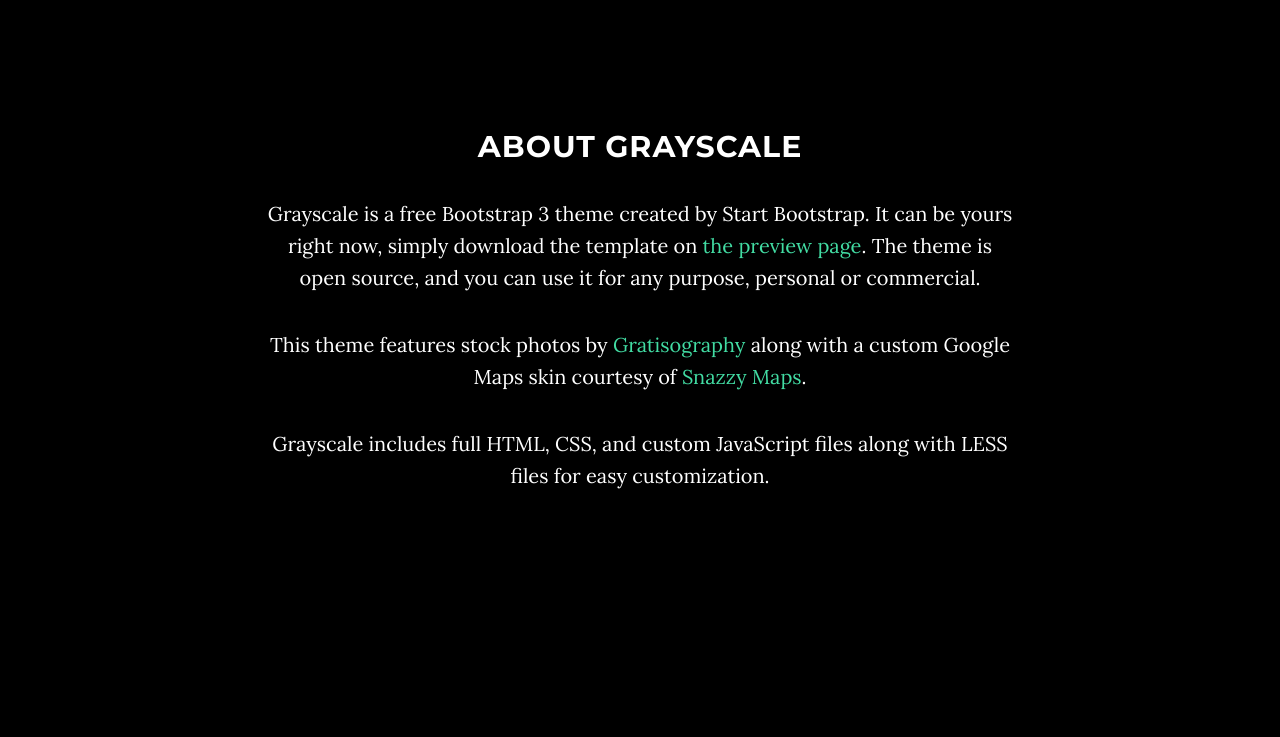
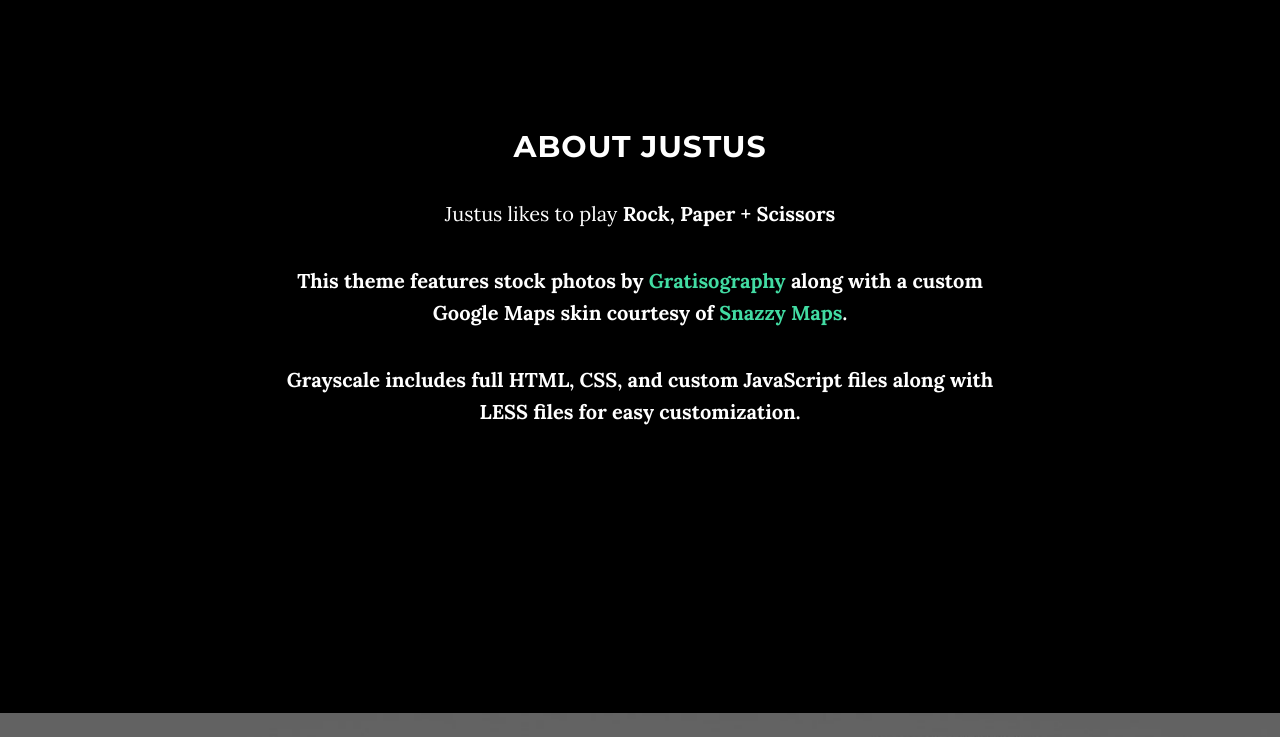
Before and after one commit to justusstew/portfolio, a plain HTML site: page index.html in a window 1280 px wide. Shown: the part 920-1657 px from the top of the page. Drawn offline with Linux system fonts and the light colour scheme; some packages are replaced by stand-ins of ours.

Commit message:
new about

```diff
--- a/index.html
+++ b/index.html
@@ -89,8 +89,8 @@
     <section id="about" class="container content-section text-center">
         <div class="row">
             <div class="col-lg-8 col-lg-offset-2">
-                <h2>About Grayscale</h2>
-                <p>Grayscale is a free Bootstrap 3 theme created by Start Bootstrap. It can be yours right now, simply download the template on <a href="http://startbootstrap.com/template-overviews/grayscale/">the preview page</a>. The theme is open source, and you can use it for any purpose, personal or commercial.</p>
+                <h2>About Justus</h2>
+                <p>Justus likes to play <b>Rock,</b><b> Paper +</b><b> Scissors</p>
                 <p>This theme features stock photos by <a href="http://gratisography.com/">Gratisography</a> along with a custom Google Maps skin courtesy of <a href="http://snazzymaps.com/">Snazzy Maps</a>.</p>
                 <p>Grayscale includes full HTML, CSS, and custom JavaScript files along with LESS files for easy customization.</p>
             </div>
```
